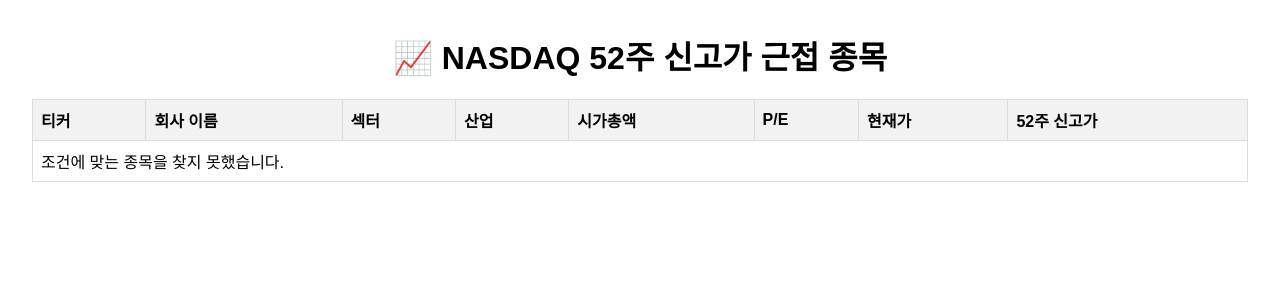
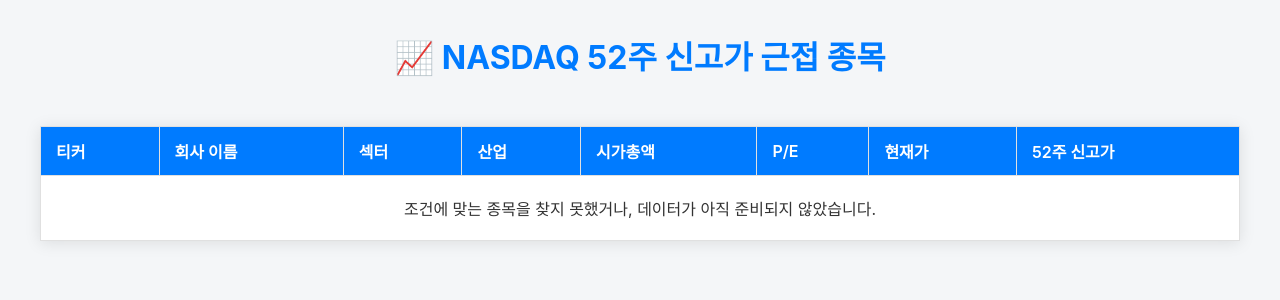
Before and after one commit to Shamera-Debug/stock-screener-render, a Flask app: page / in a window 1280 px wide. Shown: the top 300 px of the page. Run offline with Flask 3, Linux system fonts and the light colour scheme.

Commit message:
Update index.html

```diff
--- a/templates/index.html
+++ b/templates/index.html
@@ -4,14 +4,19 @@
     <meta charset="UTF-8">
     <title>52주 신고가 근접 종목</title>
     <style>
-        body { font-family: sans-serif; margin: 2em; }
-        table { width: 100%; border-collapse: collapse; }
-        th, td { border: 1px solid #dddddd; text-align: left; padding: 8px; }
-        thead { background-color: #f2f2f2; }
-        h1 { text-align: center; }
+        body { font-family: -apple-system, BlinkMacSystemFont, "Segoe UI", Roboto, "Helvetica Neue", Arial, sans-serif; margin: 2em; background-color: #f4f6f8; color: #333; }
+        table { width: 100%; border-collapse: collapse; box-shadow: 0 2px 15px rgba(0,0,0,0.1); background-color: #fff; }
+        th, td { border: 1px solid #e0e0e0; text-align: left; padding: 12px 15px; }
+        thead { background-color: #007bff; color: #ffffff; }
+        th { font-weight: 600; }
+        tbody tr:nth-of-type(even) { background-color: #f9f9f9; }
+        tbody tr:hover { background-color: #f1f1f1; }
+        h1 { text-align: center; color: #007bff; margin-bottom: 1.5em; }
+        .container { max-width: 1200px; margin: auto; }
     </style>
 </head>
 <body>
+    <div class="container">
         <h1>📈 NASDAQ 52주 신고가 근접 종목</h1>
         <table>
             <thead>
@@ -40,10 +45,11 @@
                 </tr>
                 {% else %}
                 <tr>
-                <td colspan="8">조건에 맞는 종목을 찾지 못했습니다.</td>
+                    <td colspan="8" style="text-align: center; padding: 20px;">조건에 맞는 종목을 찾지 못했거나, 데이터가 아직 준비되지 않았습니다.</td>
                 </tr>
                 {% endfor %}
             </tbody>
         </table>
+    </div>
 </body>
 </html>
```
Lines whose indentation alone changed are shown as unchanged.
